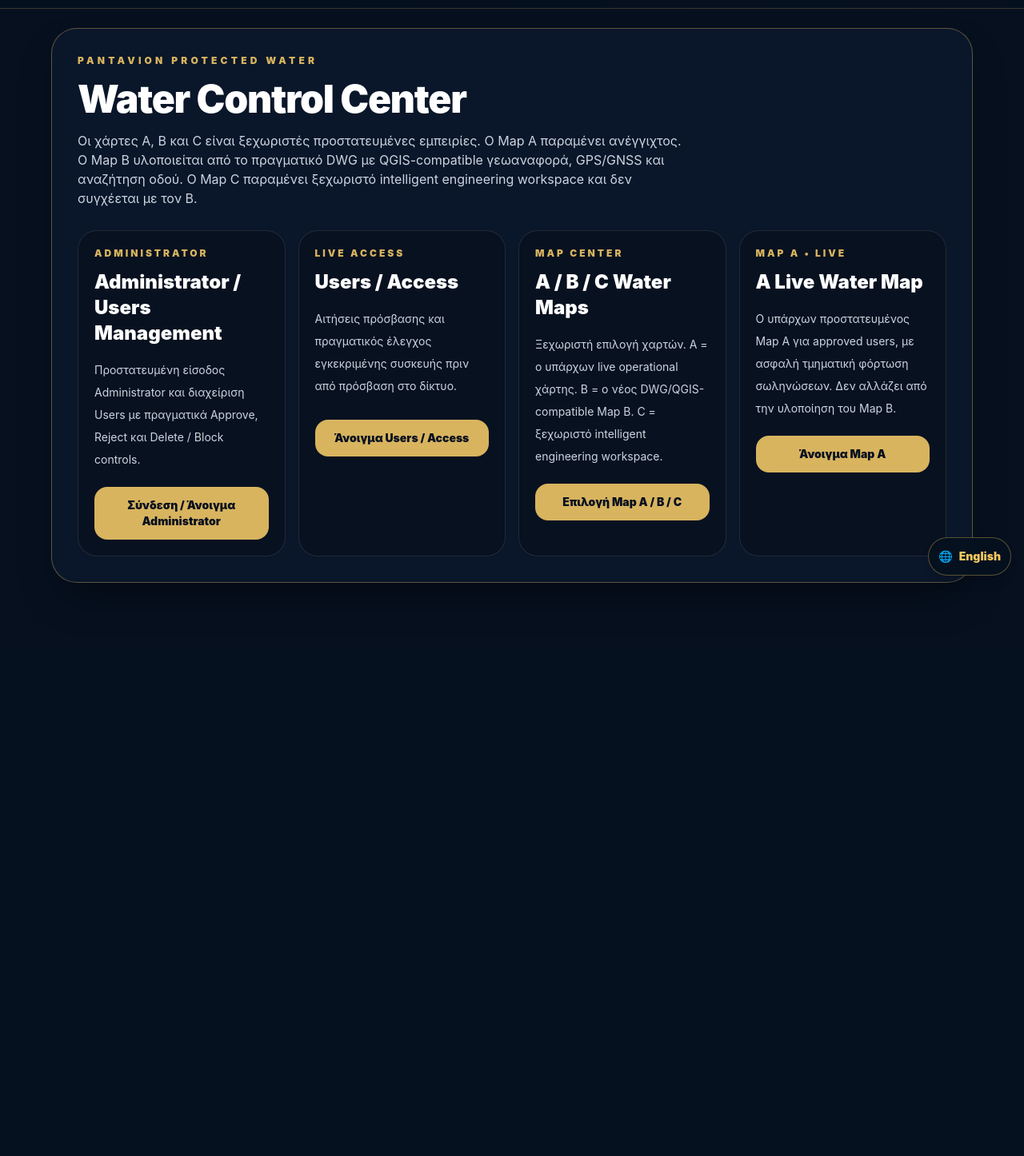
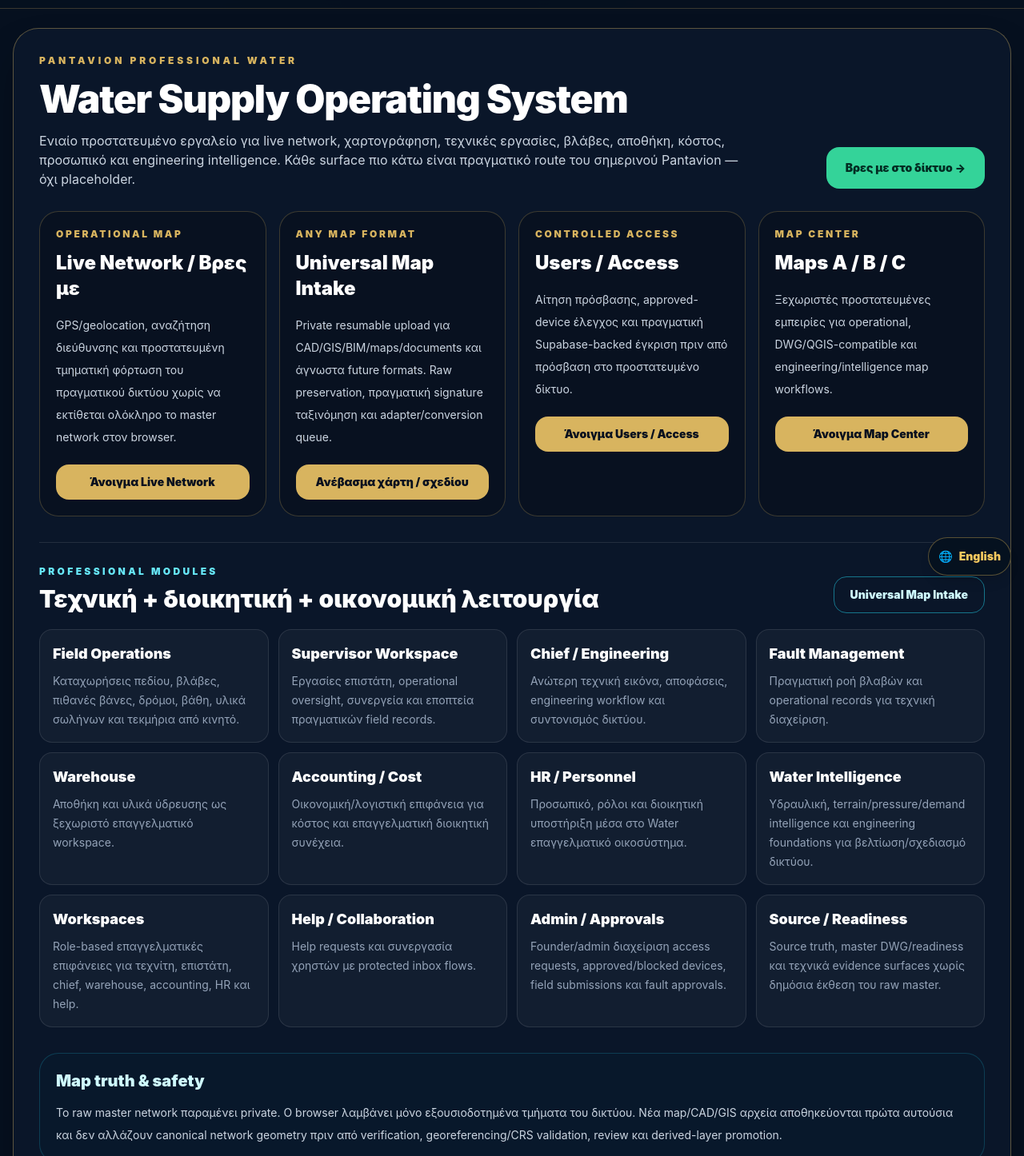
Before and after one commit to pandaconnect1/pantavion-planet, a Next.js app: page /professional/infrastructure/water in a window 1280 px wide. Shown: the part 64-1510 px from the top of the page at 80% size. Before the commit the page ends 875 px from the top, so only its background shows below. Built offline with nearby package versions, Linux system fonts and the light colour scheme.

Commit message:
water: turn control center into professional operating hub

```diff
--- a/app/professional/infrastructure/water/page.tsx
+++ b/app/professional/infrastructure/water/page.tsx
@@ -1,90 +1,220 @@
 import WaterMapNavigation from "./water-map-navigation";
 
 export const metadata = {
-  title: "Pantavion Water Control Center",
+  title: "Pantavion Water Professional Control Center",
   description:
-    "Protected Pantavion Water entry for approved users, access management and separate A, B and C water maps.",
+    "Protected professional water-supply workspace for live network, maps, field operations, faults, warehouse, accounting, administration and engineering intelligence.",
 };
 
-const cards = [
+const primary = [
   {
-    title: "Administrator / Users Management",
-    label: "ADMINISTRATOR",
+    title: "Live Network / Βρες με",
+    label: "OPERATIONAL MAP",
     description:
-      "Προστατευμένη είσοδος Administrator και διαχείριση Users με πραγματικά Approve, Reject και Delete / Block controls.",
-    href: "/professional/infrastructure/water/admin",
-    action: "Σύνδεση / Άνοιγμα Administrator",
+      "GPS/geolocation, αναζήτηση διεύθυνσης και προστατευμένη τμηματική φόρτωση του πραγματικού δικτύου χωρίς να εκτίθεται ολόκληρο το master network στον browser.",
+    href: "/professional/infrastructure/water/live",
+    action: "Άνοιγμα Live Network",
+  },
+  {
+    title: "Universal Map Intake",
+    label: "ANY MAP FORMAT",
+    description:
+      "Private resumable upload για CAD/GIS/BIM/maps/documents και άγνωστα future formats. Raw preservation, πραγματική signature ταξινόμηση και adapter/conversion queue.",
+    href: "/professional/infrastructure/water/maps/intake",
+    action: "Ανέβασμα χάρτη / σχεδίου",
   },
   {
     title: "Users / Access",
-    label: "LIVE ACCESS",
+    label: "CONTROLLED ACCESS",
     description:
-      "Αιτήσεις πρόσβασης και πραγματικός έλεγχος εγκεκριμένης συσκευής πριν από πρόσβαση στο δίκτυο.",
+      "Αίτηση πρόσβασης, approved-device έλεγχος και πραγματική Supabase-backed έγκριση πριν από πρόσβαση στο προστατευμένο δίκτυο.",
     href: "/professional/infrastructure/water/access",
     action: "Άνοιγμα Users / Access",
   },
   {
-    title: "A / B / C Water Maps",
+    title: "Maps A / B / C",
     label: "MAP CENTER",
     description:
-      "Ξεχωριστή επιλογή χαρτών. A = ο υπάρχων live operational χάρτης. B = ο νέος DWG/QGIS-compatible Map B. C = ξεχωριστό intelligent engineering workspace.",
+      "Ξεχωριστές προστατευμένες εμπειρίες για operational, DWG/QGIS-compatible και engineering/intelligence map workflows.",
     href: "/professional/infrastructure/water/maps",
-    action: "Επιλογή Map A / B / C",
+    action: "Άνοιγμα Map Center",
+  },
+];
+
+const professional = [
+  {
+    title: "Field Operations",
+    description:
+      "Καταχωρήσεις πεδίου, βλάβες, πιθανές βάνες, δρόμοι, βάθη, υλικά σωλήνων και τεκμήρια από κινητό.",
+    href: "/professional/infrastructure/water/field",
   },
   {
-    title: "A Live Water Map",
-    label: "MAP A • LIVE",
+    title: "Supervisor Workspace",
     description:
-      "Ο υπάρχων προστατευμένος Map A για approved users, με ασφαλή τμηματική φόρτωση σωληνώσεων. Δεν αλλάζει από την υλοποίηση του Map B.",
-    href: "/professional/infrastructure/water/live",
-    action: "Άνοιγμα Map A",
+      "Εργασίες επιστάτη, operational oversight, συνεργεία και εποπτεία πραγματικών field records.",
+    href: "/professional/infrastructure/water/supervisor",
+  },
+  {
+    title: "Chief / Engineering",
+    description:
+      "Ανώτερη τεχνική εικόνα, αποφάσεις, engineering workflow και συντονισμός δικτύου.",
+    href: "/professional/infrastructure/water/chief",
+  },
+  {
+    title: "Fault Management",
+    description:
+      "Πραγματική ροή βλαβών και operational records για τεχνική διαχείριση.",
+    href: "/professional/infrastructure/water/faults",
+  },
+  {
+    title: "Warehouse",
+    description:
+      "Αποθήκη και υλικά ύδρευσης ως ξεχωριστό επαγγελματικό workspace.",
+    href: "/professional/infrastructure/water/warehouse",
+  },
+  {
+    title: "Accounting / Cost",
+    description:
+      "Οικονομική/λογιστική επιφάνεια για κόστος και επαγγελματική διοικητική συνέχεια.",
+    href: "/professional/infrastructure/water/accounting",
+  },
+  {
+    title: "HR / Personnel",
+    description:
+      "Προσωπικό, ρόλοι και διοικητική υποστήριξη μέσα στο Water επαγγελματικό οικοσύστημα.",
+    href: "/professional/infrastructure/water/hr",
+  },
+  {
+    title: "Water Intelligence",
+    description:
+      "Υδραυλική, terrain/pressure/demand intelligence και engineering foundations για βελτίωση/σχεδιασμό δικτύου.",
+    href: "/professional/infrastructure/water/intelligence",
+  },
+  {
+    title: "Workspaces",
+    description:
+      "Role-based επαγγελματικές επιφάνειες για τεχνίτη, επιστάτη, chief, warehouse, accounting, HR και help.",
+    href: "/professional/infrastructure/water/workspaces",
+  },
+  {
+    title: "Help / Collaboration",
+    description:
+      "Help requests και συνεργασία χρηστών με protected inbox flows.",
+    href: "/professional/infrastructure/water/help",
+  },
+  {
+    title: "Admin / Approvals",
+    description:
+      "Founder/admin διαχείριση access requests, approved/blocked devices, field submissions και fault approvals.",
+    href: "/professional/infrastructure/water/admin/approvals",
+  },
+  {
+    title: "Source / Readiness",
+    description:
+      "Source truth, master DWG/readiness και τεχνικά evidence surfaces χωρίς δημόσια έκθεση του raw master.",
+    href: "/professional/infrastructure/water/readiness",
   },
 ];
 
 export default function WaterControlCenterPage() {
   return (
     <>
-      <WaterMapNavigation title="Water Control Center" />
+      <WaterMapNavigation title="Water Professional Control Center" />
 
-      <main className="min-h-screen bg-[#06101f] px-4 py-6 text-white">
-        <section className="mx-auto max-w-6xl rounded-[2rem] border border-[#d8b45f]/40 bg-[#0a1629] p-5 shadow-2xl shadow-black/40 md:p-8">
-          <p className="text-xs font-black uppercase tracking-[0.35em] text-[#d8b45f]">
-            Pantavion Protected Water
-          </p>
+      <main className="min-h-screen bg-[#06101f] px-3 py-5 text-white sm:px-4 sm:py-6">
+        <section className="mx-auto max-w-7xl rounded-[2rem] border border-[#d8b45f]/40 bg-[#0a1629] p-5 shadow-2xl shadow-black/40 md:p-8">
+          <div className="flex flex-col gap-4 lg:flex-row lg:items-end lg:justify-between">
+            <div>
+              <p className="text-xs font-black uppercase tracking-[0.32em] text-[#d8b45f]">
+                Pantavion Professional Water
+              </p>
+              <h1 className="mt-4 text-3xl font-black tracking-tight md:text-5xl">
+                Water Supply Operating System
+              </h1>
+              <p className="mt-4 max-w-4xl text-sm leading-7 text-slate-300 md:text-base">
+                Ενιαίο προστατευμένο εργαλείο για live network, χαρτογράφηση,
+                τεχνικές εργασίες, βλάβες, αποθήκη, κόστος, προσωπικό και
+                engineering intelligence. Κάθε surface πιο κάτω είναι πραγματικό
+                route του σημερινού Pantavion — όχι placeholder.
+              </p>
+            </div>
+            <a
+              href="/professional/infrastructure/water/live"
+              className="rounded-2xl bg-emerald-400 px-6 py-4 text-center text-sm font-black text-emerald-950"
+            >
+              Βρες με στο δίκτυο →
+            </a>
+          </div>
 
-          <h1 className="mt-4 text-3xl font-black tracking-tight md:text-5xl">
-            Water Control Center
-          </h1>
-
-          <p className="mt-4 max-w-3xl text-sm leading-7 text-slate-300 md:text-base">
-            Οι χάρτες A, B και C είναι ξεχωριστές προστατευμένες εμπειρίες. Ο Map A παραμένει ανέγγιχτος. Ο Map B υλοποιείται από το πραγματικό DWG με QGIS-compatible γεωαναφορά, GPS/GNSS και αναζήτηση οδού. Ο Map C παραμένει ξεχωριστό intelligent engineering workspace και δεν συγχέεται με τον B.
-          </p>
-
-          <div className="mt-7 grid gap-4 md:grid-cols-2 lg:grid-cols-4">
-            {cards.map((card) => (
+          <div className="mt-7 grid gap-4 md:grid-cols-2 xl:grid-cols-4">
+            {primary.map((card) => (
               <article
                 key={card.href}
-                className="rounded-3xl border border-white/10 bg-black/20 p-5"
+                className="rounded-3xl border border-[#d8b45f]/25 bg-black/20 p-5"
               >
-                <p className="text-xs font-black uppercase tracking-[0.25em] text-[#d8b45f]">
+                <p className="text-xs font-black uppercase tracking-[0.22em] text-[#d8b45f]">
                   {card.label}
                 </p>
-
                 <h2 className="mt-3 text-2xl font-black">{card.title}</h2>
-
                 <p className="mt-4 min-h-[120px] text-sm leading-7 text-slate-300">
                   {card.description}
                 </p>
-
                 <a
                   href={card.href}
-                  className="mt-5 block rounded-2xl border border-[#d8b45f]/50 bg-[#d8b45f] px-4 py-3 text-center text-sm font-black text-[#07101e] transition hover:bg-[#f0cf78]"
+                  className="mt-5 block rounded-2xl bg-[#d8b45f] px-4 py-3 text-center text-sm font-black text-[#07101e]"
                 >
                   {card.action}
                 </a>
               </article>
             ))}
           </div>
+
+          <div className="mt-8 border-t border-white/10 pt-7">
+            <div className="flex flex-wrap items-end justify-between gap-3">
+              <div>
+                <p className="text-xs font-black uppercase tracking-[0.28em] text-cyan-300">
+                  Professional Modules
+                </p>
+                <h2 className="mt-2 text-2xl font-black md:text-3xl">
+                  Τεχνική + διοικητική + οικονομική λειτουργία
+                </h2>
+              </div>
+              <a
+                href="/professional/infrastructure/water/maps/intake"
+                className="rounded-2xl border border-cyan-400/50 px-5 py-3 text-sm font-black text-cyan-100"
+              >
+                Universal Map Intake
+              </a>
+            </div>
+
+            <div className="mt-5 grid gap-3 sm:grid-cols-2 lg:grid-cols-3 xl:grid-cols-4">
+              {professional.map((item) => (
+                <a
+                  key={item.href}
+                  href={item.href}
+                  className="rounded-2xl border border-white/10 bg-white/[0.035] p-4 transition hover:border-cyan-300/40 hover:bg-cyan-950/20"
+                >
+                  <h3 className="text-lg font-black text-white">{item.title}</h3>
+                  <p className="mt-2 text-sm leading-6 text-slate-400">
+                    {item.description}
+                  </p>
+                </a>
+              ))}
+            </div>
+          </div>
+
+          <div className="mt-8 rounded-3xl border border-cyan-400/20 bg-cyan-950/10 p-5">
+            <h2 className="text-xl font-black text-cyan-100">
+              Map truth & safety
+            </h2>
+            <p className="mt-3 text-sm leading-7 text-slate-300">
+              Το raw master network παραμένει private. Ο browser λαμβάνει μόνο
+              εξουσιοδοτημένα τμήματα του δικτύου. Νέα map/CAD/GIS αρχεία
+              αποθηκεύονται πρώτα αυτούσια και δεν αλλάζουν canonical network
+              geometry πριν από verification, georeferencing/CRS validation,
+              review και derived-layer promotion.
+            </p>
+          </div>
         </section>
       </main>
     </>
```
